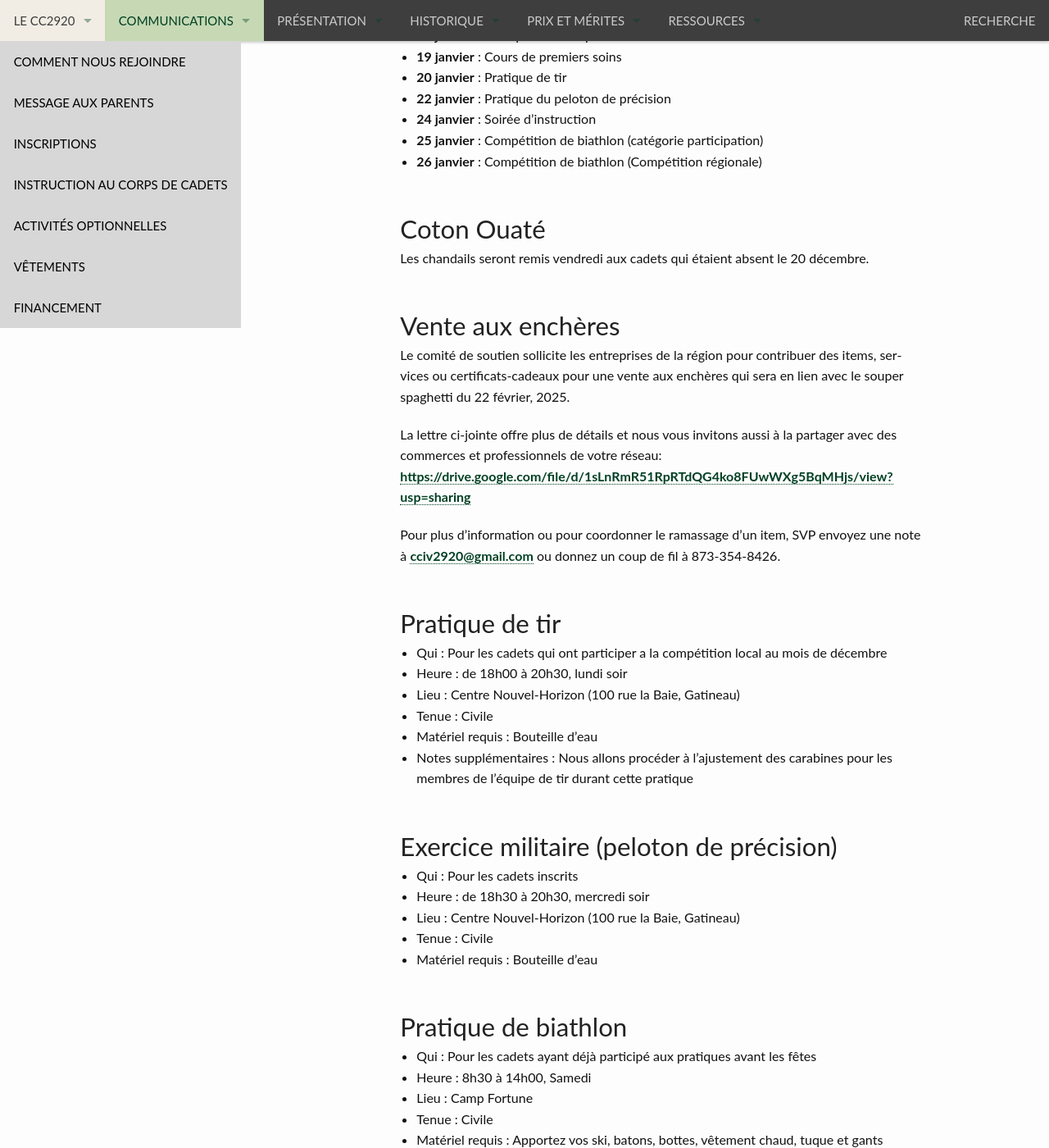
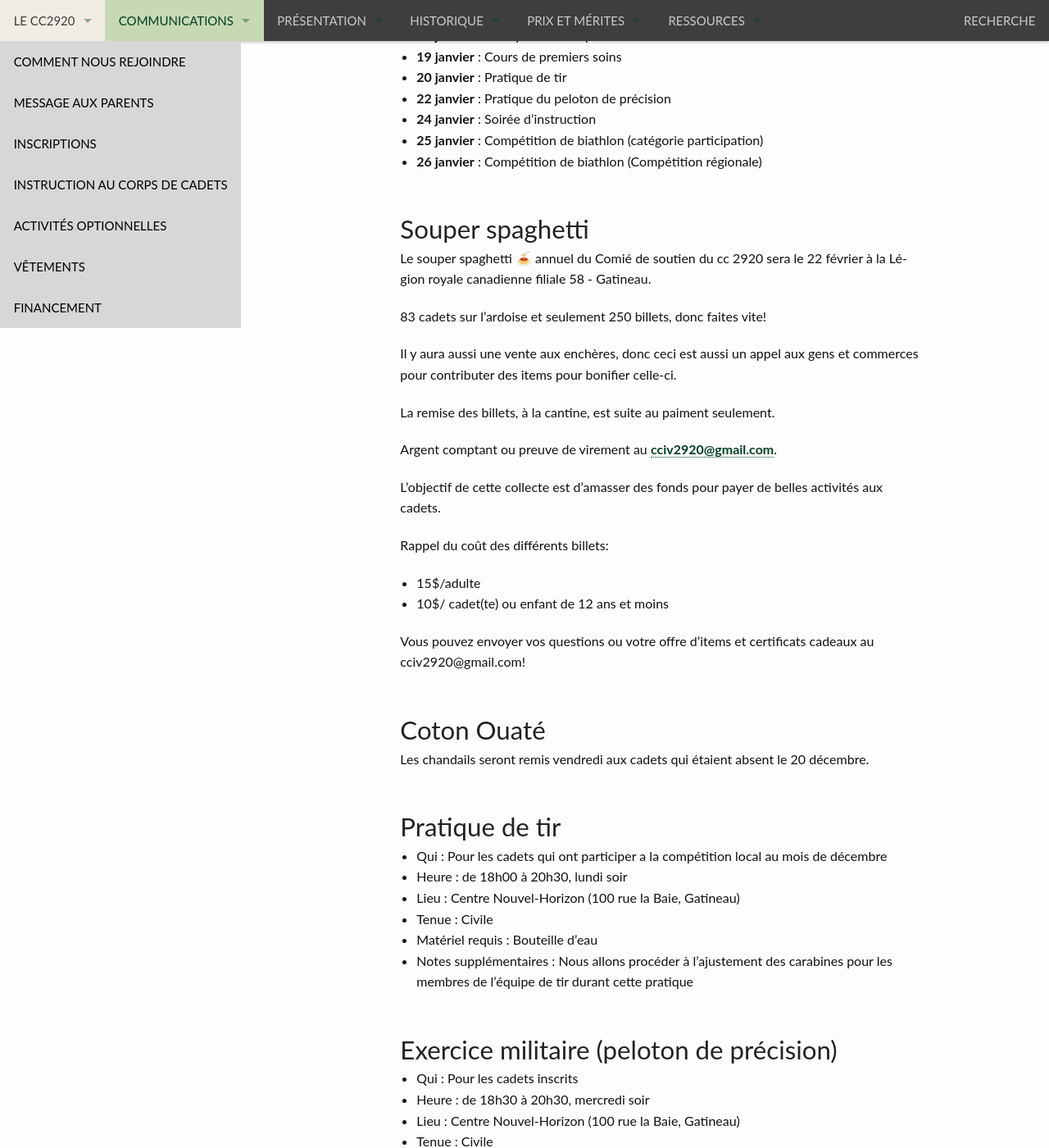
Before and after one commit to CC2920/web, a Jekyll site: the page built from _communications/messages.md, in a window 1280 px wide and 1400 px high, scrolled down 854 px. Shown: the whole window at 82% size. Built offline with Jekyll 4.4.1, drawn with Linux system fonts in a browser that asks for light colours; some of the changed text lies outside the part shown.

Commit message:
Update messages.md

```diff
--- a/_communications/messages.md
+++ b/_communications/messages.md
@@ -32,17 +32,30 @@ layout: "messages"
 - **25 janvier** : Compétition de biathlon (catégorie participation)
 - **26 janvier** : Compétition de biathlon (Compétition régionale)
 
+## Souper spaghetti
+
+Le souper spaghetti 🍝 annuel du Comié de soutien du cc 2920 sera le 22 février à la Légion royale canadienne filiale 58 - Gatineau.
+
+83 cadets sur l'ardoise et seulement 250 billets, donc faites vite!
+
+Il y aura aussi une vente aux enchères, donc ceci est aussi un appel aux gens et commerces pour contributer des items pour bonifier celle-ci.
+
+La remise des billets, à la cantine, est suite au paiment seulement.
+
+Argent comptant ou preuve de virement au <cciv2920@gmail.com>.
+
+L’objectif de cette collecte est d’amasser des fonds pour payer de belles activités aux cadets.
+
+Rappel du coût des différents billets:
+
+- 15$/adulte
+- 10$/ cadet(te) ou enfant de 12 ans et moins
+
+Vous pouvez envoyer vos questions ou votre offre d'items et certificats cadeaux au cciv2920@gmail.com!
+
 ## Coton Ouaté
 
 Les chandails seront remis vendredi aux cadets qui étaient absent le 20 décembre.
-
-## Vente aux enchères
-
-Le comité de soutien sollicite les entreprises de la région pour contribuer des items, services ou certificats-cadeaux pour une vente aux enchères qui sera en lien avec le souper spaghetti du 22 février, 2025.
-
-La lettre ci-jointe offre plus de détails et nous vous invitons aussi à la partager avec des commerces et professionnels de votre réseau:  <https://drive.google.com/file/d/1sLnRmR51RpRTdQG4ko8FUwWXg5BqMHjs/view?usp=sharing>
-
-Pour plus d’information ou pour coordonner le ramassage d’un item, SVP envoyez une note à <cciv2920@gmail.com> ou donnez un coup de fil à 873-354-8426.
 
 ## Pratique de tir
 
@@ -64,7 +77,7 @@ Pour plus d’information ou pour coordonner le ramassage d’un item, SVP envoy
 ## Pratique de biathlon
 
 - Qui :  Pour les cadets ayant déjà participé aux pratiques avant les fêtes
-- Heure : 8h30 à 14h00, Samedi
+- Heure : 8h30 à 14h00, samedi
 - Lieu : Camp Fortune
 - Tenue : Civile
 - Matériel requis : Apportez vos ski, batons, bottes, vêtement chaud, tuque et gants
@@ -72,21 +85,21 @@ Pour plus d’information ou pour coordonner le ramassage d’un item, SVP envoy
 ## Pratique de musique
 
 - Qui :  Pour les cadets de la musique
-- Heure : 8h30 à 13h30, Dimanche
+- Heure : 8h45 à 13h00, dimanche
 - Lieu : Manège militaire de Hull
 - Tenue : Civile
 - Matériel requis : Apportez votre instruments, partitions
 
 ## Visite musée de la guerre
 - Qui :  Pour les cadets inscrits
-- Heure : Depart du 52 St-Rosaire a 9h00 et retour a 15h30, Samedi
+- Heure : Depart du 52 St-Rosaire à 9h00 et retour à 15h30, samedi
 - Lieu : Musée de la guerre
-- Tenue : Tenue d'instruction C5)
+- Tenue : Tenue d'instruction (C5)
 - Matériel requis : Apportez votre lunch
 
   ## Cours de premiers soins
 - Qui :  Pour les cadets inscrits
-- Heure : 8h30 à 16h00, Dimanche
+- Heure : 8h30 à 16h00, dimanche
 - Lieu : Legion Norris (231 Boulevard Maloney Ouest, Gatineau
 - Tenue : Civile
 - Matériel requis : Papier, crayon et Apportez votre lunch
```
